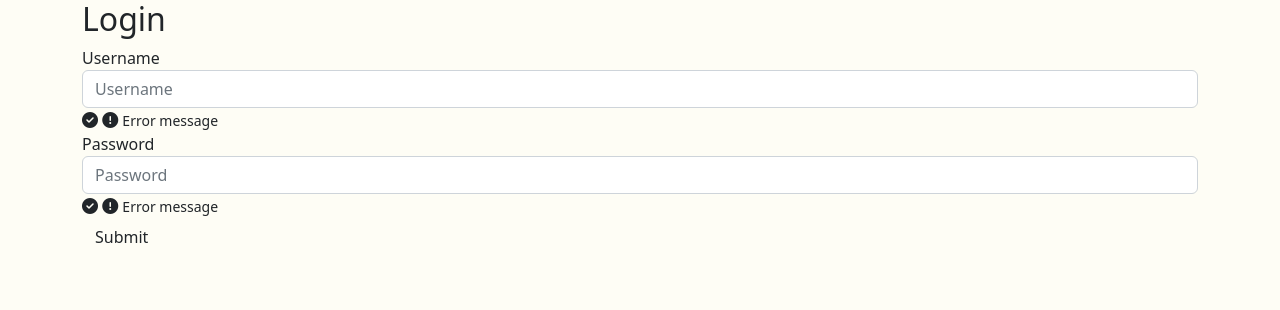
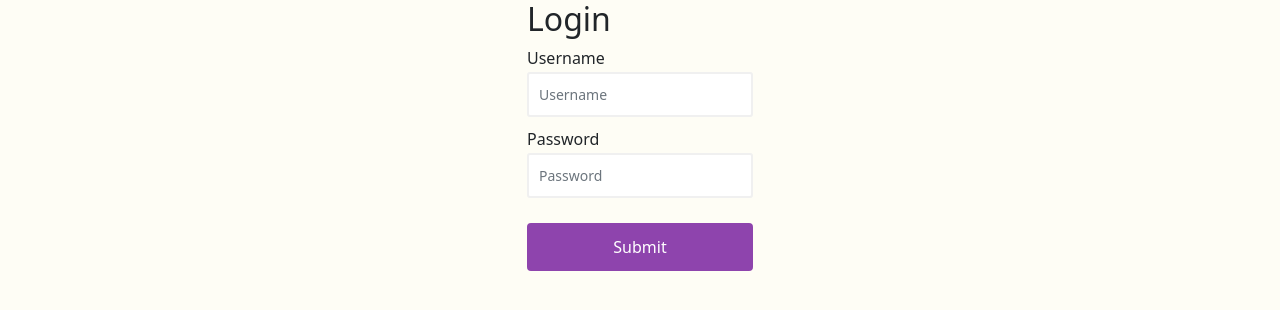
Before and after one commit to ayennac/proj-chores, a Flask app: page /login in a window 1280 px wide. Shown: the top 310 px of the page. Run offline with Flask 2, Linux system fonts and the light colour scheme; some libraries are stand-ins or nearby versions.

Commit message:
added styling

```diff
--- a/server.py
+++ b/server.py
@@ -8,7 +8,7 @@ from jinja2 import StrictUndefined
 
 import cloudinary.uploader
 
-# import crud
+import crud
 
 from model import connect_to_db, db, Image, User
 
--- a/static/styles.css
+++ b/static/styles.css
@@ -1,3 +1,86 @@
 body{
   background: #fefdf5;
 }
+
+
+.form {
+    display: flex;
+    justify-content: center;
+    align-items: center;
+  }
+
+  .form-group {
+    margin-bottom: 5px;
+    padding-bottom: 5px;
+    position: relative;
+  }
+
+  .form-group label {
+    display: inline-block;
+    margin-bottom: 2px;
+  }
+
+  .form-group input {
+    border: 2px solid #f0f0f0;
+    border-radius: 3px;
+    display: block;
+    font-family: inherit;
+    font-size: 14px;
+    padding: 10px;
+    width: 100%;
+  }
+
+  .form-group input:focus {
+    outline: 0;
+    border-color: #777;
+  }
+
+  .form-group.success input {
+    border-color: #2ecc71;
+  }
+
+  .form-group.error input {
+    border-color: #e74c3c;
+  }
+
+  .form-group i {
+    visibility: hidden;
+    position: absolute;
+    top: 40px;
+    right: 10px;
+  }
+
+  .form-group.success i.fa-check-circle {
+    color: #2ecc71;
+    visibility: visible;
+  }
+
+  .form-group.error i.fa-exclamation-circle {
+    color: #e74c3c;
+    visibility: visible;
+  }
+
+  .form-group small {
+    color: #e74c3c;
+    position: absolute;
+    bottom: 0;
+    left: 0;
+    visibility: hidden;
+  }
+
+  .form-group.error small {
+    visibility: visible;
+  }
+
+  .form button {
+    background-color: #8e44ad;
+    border: 2px solid #8e44ad;
+    border-radius: 4px;
+    color: #fff;
+    display: block;
+    font-family: inherit;
+    font-size: 16px;
+    padding: 10px;
+    margin-top: 20px;
+    width: 100%;
+  }
```
